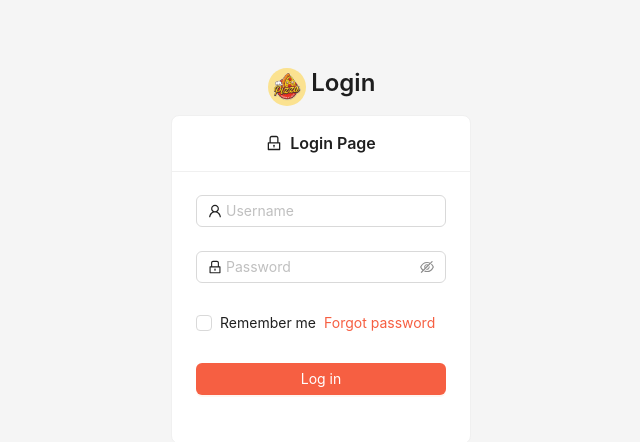
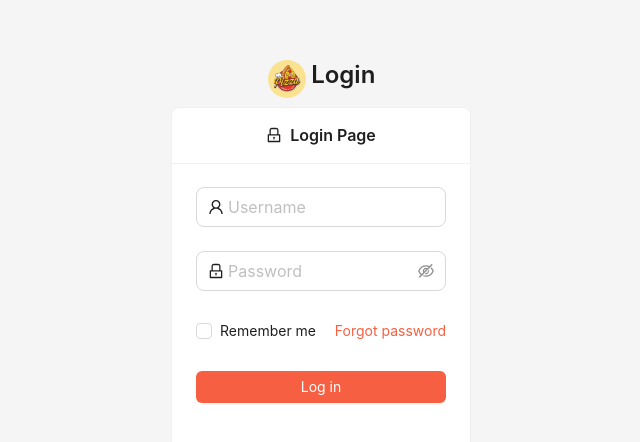
Before and after one commit to krishna-cyber/MERN-stack-frontend-admin-dashboard, a React (Vite) app: page / in a window 1280 px wide. Shown: the part 146-588 px from the top of the page, without its empty margins (319-959 px from the left). Built offline with nearby package versions, Linux system fonts and the light colour scheme.

Commit message:
ValidationEnhance LoginPage validation and layout; add rules for username and password fields

```diff
--- a/src/pages/login/LoginPage.tsx
+++ b/src/pages/login/LoginPage.tsx
@@ -60,21 +60,49 @@ const LoginPage = () => {
             }
           >
             <Form>
-              <Form.Item name={"username"}>
-                <Input prefix={<UserOutlined />} placeholder="Username" />
+              <Form.Item
+                name={"username"}
+                rules={[
+                  {
+                    required: true,
+                    message: "Username is required",
+                    transform: (value) => value.trim(),
+                  },
+                  {
+                    type: "email",
+                    message: "Please enter a valid email",
+                  },
+                ]}
+              >
+                <Input
+                  size="large"
+                  prefix={<UserOutlined />}
+                  placeholder="Username"
+                />
               </Form.Item>
 
-              <Form.Item name={"password"}>
+              <Form.Item
+                name={"password"}
+                rules={[{ required: true, message: "Password is required" }]}
+              >
                 <Input.Password
+                  size="large"
                   prefix={<LockOutlined />}
                   placeholder="Password"
                 />
               </Form.Item>
 
               <Form.Item name="remember" valuePropName="checked" label={null}>
-                <Checkbox>Remember me</Checkbox>
+                <Space
+                  style={{
+                    width: "100%",
+                    justifyContent: "space-between",
+                  }}
+                >
+                  <Checkbox>Remember me</Checkbox>
 
-                <a href="">Forgot password</a>
+                  <a href="">Forgot password</a>
+                </Space>
               </Form.Item>
 
               <Form.Item name="submit">
```
